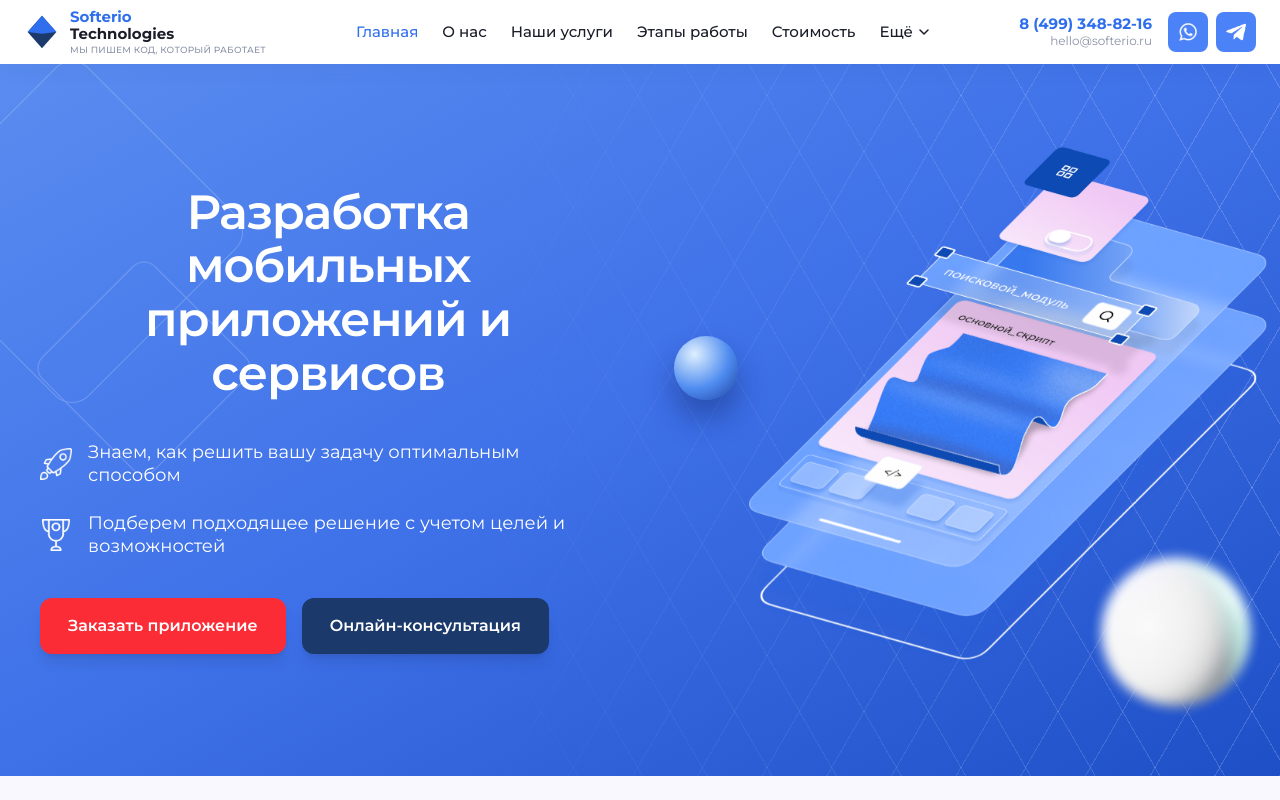
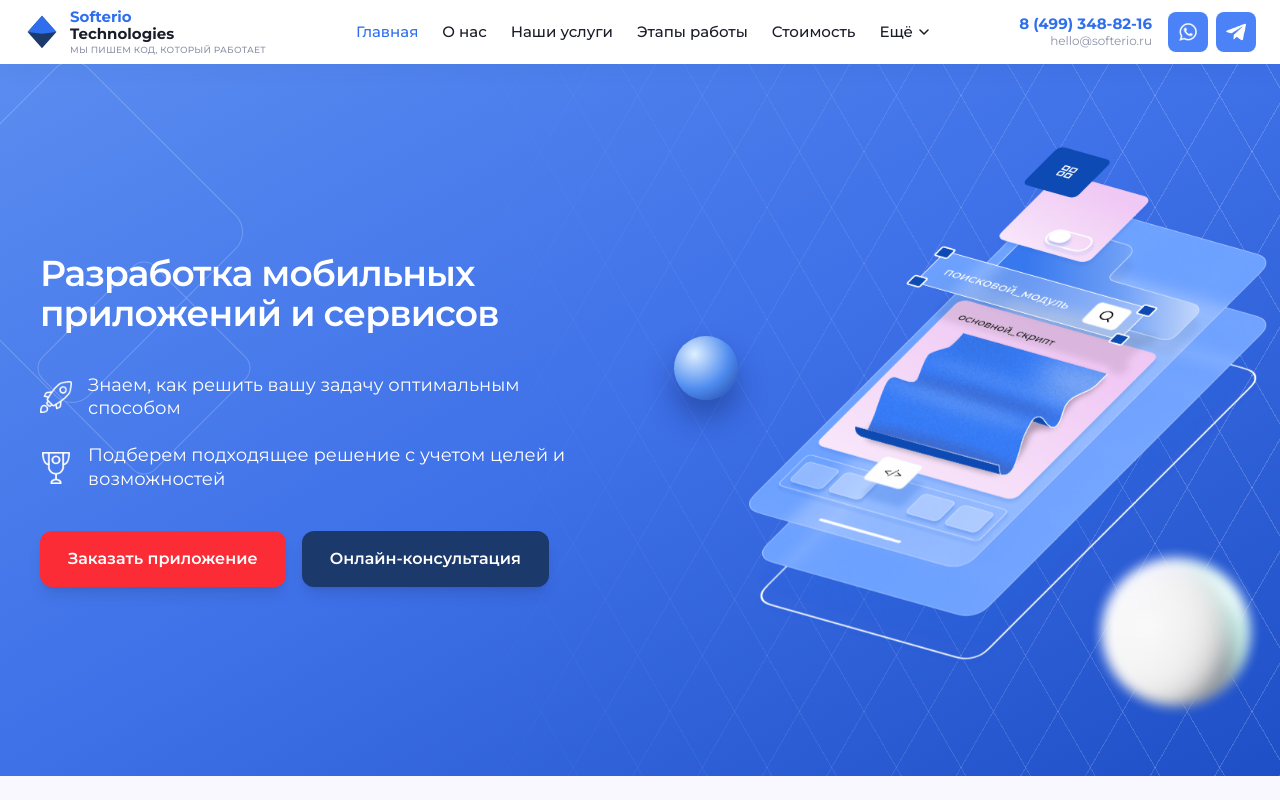
Before and after one commit to cozy-bit/softerio-technologies, a React (Vite) app: page / in a window 1280 px wide. Shown: the top 800 px of the page. Built offline with nearby package versions, Linux system fonts and the light colour scheme.

Commit message:
centered layout (Hero tablet mode)

```diff
--- a/src/components/sections/HeroSection.jsx
+++ b/src/components/sections/HeroSection.jsx
@@ -54,8 +54,8 @@ function HeroSection() {
 
       <div className="relative z-10 mx-auto grid max-w-[1288px] gap-12 px-6 py-16 md:px-10 lg:grid-cols-2 lg:items-center lg:py-24">
         {/* колонка с текстом */}
-        <div>
-          <h1 className="max-w-[580px] text-5xl leading-[1.12] font-semibold tracking-tight text-center text-white sm:text-[42px] lg:text-[48px]">
+        <div className="flex flex-col md:items-center  lg:items-start lg:text-start">
+          <h1 className="max-w-[580px] text-5xl lg:text-4xl lg:text-start leading-[1.12] font-semibold tracking-tight text-center text-white">
             Разработка мобильных приложений и сервисов
           </h1>
 
```
